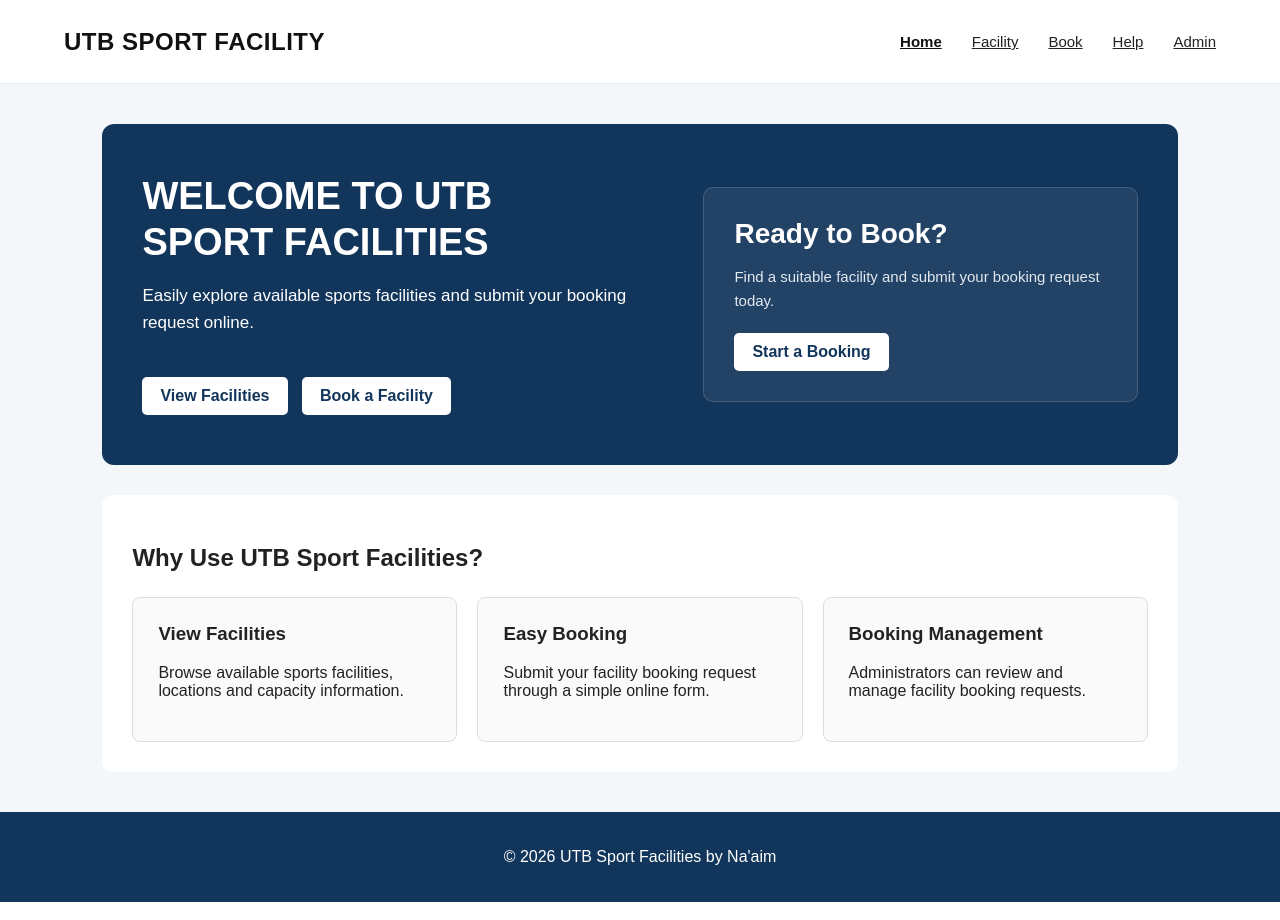
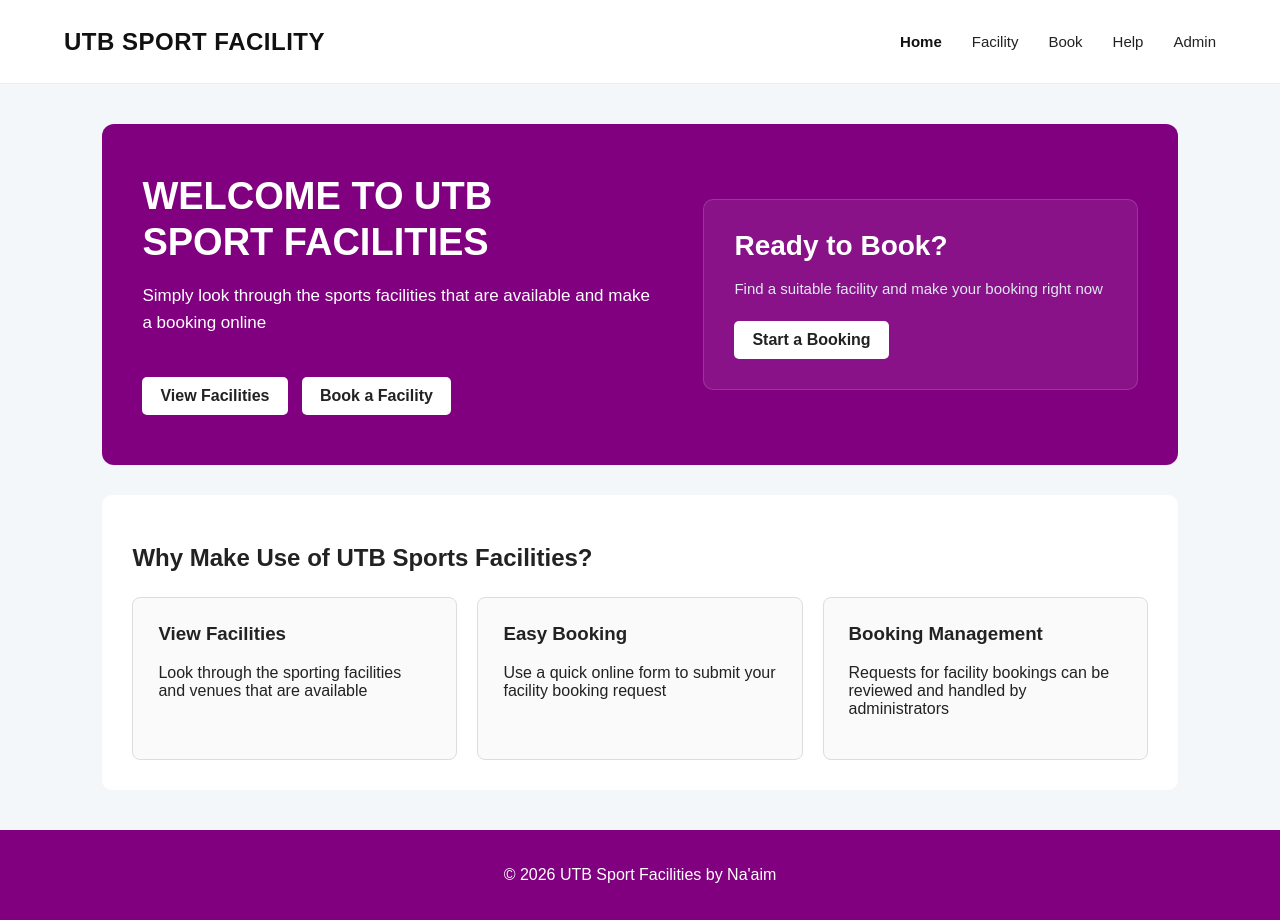
Before and after one commit to gosuuuuu/asg_wd, a PHP site: page / in a window 1280 px wide. Run offline with PHP 8.4, Linux system fonts and the light colour scheme.

Commit message:
changes on display

```diff
--- a/assets/style.css
+++ b/assets/style.css
@@ -54,7 +54,7 @@ nav a {
     color: #222;
     font-size: 15px;
     font-weight: 500;
-
+    text-decoration: none;
     padding: 8px 0;
 
     transition: 0.2s;
@@ -113,7 +113,7 @@ article a:hover {
 /* Hero section */
 
 .hero {
-    background-color: #12355b;
+    background-color: #800080;
     color: white;
     padding: 50px 40px;
     border-radius: 12px;
@@ -153,7 +153,7 @@ article a:hover {
     margin-right: 10px;
     padding: 10px 18px;
     background-color: white;
-    color: #12355b;
+    color: #222;
     text-decoration: none;
     border-radius: 5px;
     font-weight: bold;
@@ -164,7 +164,7 @@ article a:hover {
 }
 
 
-/* Separate Box for "Ready to Book?" */
+/* Ready to Book? */
 
 .hero-card {
     background-color: rgba(255, 255, 255, 0.07);
@@ -172,6 +172,7 @@ article a:hover {
     padding: 30px;
     border-radius: 10px;
     color: white;
+
 }
 
 .hero-card h2 {
@@ -190,7 +191,7 @@ article a:hover {
     display: inline-block;
     padding: 10px 18px;
     background-color: #ffffff;
-    color: #12355b;
+    color: #222;
     text-decoration: none;
     border-radius: 5px;
     font-weight: bold;
@@ -200,6 +201,7 @@ article a:hover {
 
 .hero-card .btn-outline:hover {
     background-color: #e9eef3;
+    color: #222;
 }
 
 
@@ -255,7 +257,7 @@ main > section {
 /* Footer */
 
 footer {
-    background-color: #12355b;
+    background-color: #800080;
     color: white;
     text-align: center;
     padding: 20px;
--- a/index.php
+++ b/index.php
@@ -6,7 +6,7 @@ require_once "includes/header.php";
 
     <div class="hero-grid-layout">
 
-        <!-- Left Column: Welcome & Main Actions -->
+        <!-- Welcome & Main Actions -->
         <div class="hero-content">
 
             <h1>
@@ -14,9 +14,7 @@ require_once "includes/header.php";
                 SPORT FACILITIES
             </h1>
 
-            <p>
-                Easily explore available sports facilities and submit your booking request online.
-            </p>
+            <p>Simply look through the sports facilities that are available and make a booking online</p>
 
             <div class="hero-buttons">
                 <a href="facilities.php" class="btn">
@@ -30,16 +28,14 @@ require_once "includes/header.php";
 
         </div>
 
-        <!-- Right Column: Ready to Book Card -->
+        <!-- Ready to Book Card -->
         <div class="hero-card">
 
             <h2>
                 Ready to Book?
             </h2>
 
-            <p>
-                Find a suitable facility and submit your booking request today.
-            </p>
+            <p>Find a suitable facility and make your booking right now</p>
 
             <a href="booking.php" class="btn-outline">
                 Start a Booking
@@ -55,46 +51,34 @@ require_once "includes/header.php";
 <section class="info-section">
 
     <h2>
-        Why Use UTB Sport Facilities?
+        Why Make Use of UTB Sports Facilities?
     </h2>
 
     <div class="info-grid">
 
         <article>
 
-            <h3>
-                View Facilities
-            </h3>
+            <h3> View Facilities</h3>
 
-            <p>
-                Browse available sports facilities, locations and capacity information.
-            </p>
+            <p>Look through the sporting facilities and venues that are available</p>
 
         </article>
 
 
         <article>
 
-            <h3>
-                Easy Booking
-            </h3>
+            <h3>Easy Booking</h3>
 
-            <p>
-                Submit your facility booking request through a simple online form.
-            </p>
+            <p>Use a quick online form to submit your facility booking request</p>
 
         </article>
 
 
         <article>
 
-            <h3>
-                Booking Management
-            </h3>
+            <h3>Booking Management</h3>
 
-            <p>
-                Administrators can review and manage facility booking requests.
-            </p>
+            <p>Requests for facility bookings can be reviewed and handled by administrators</p>
 
         </article>
 
```
